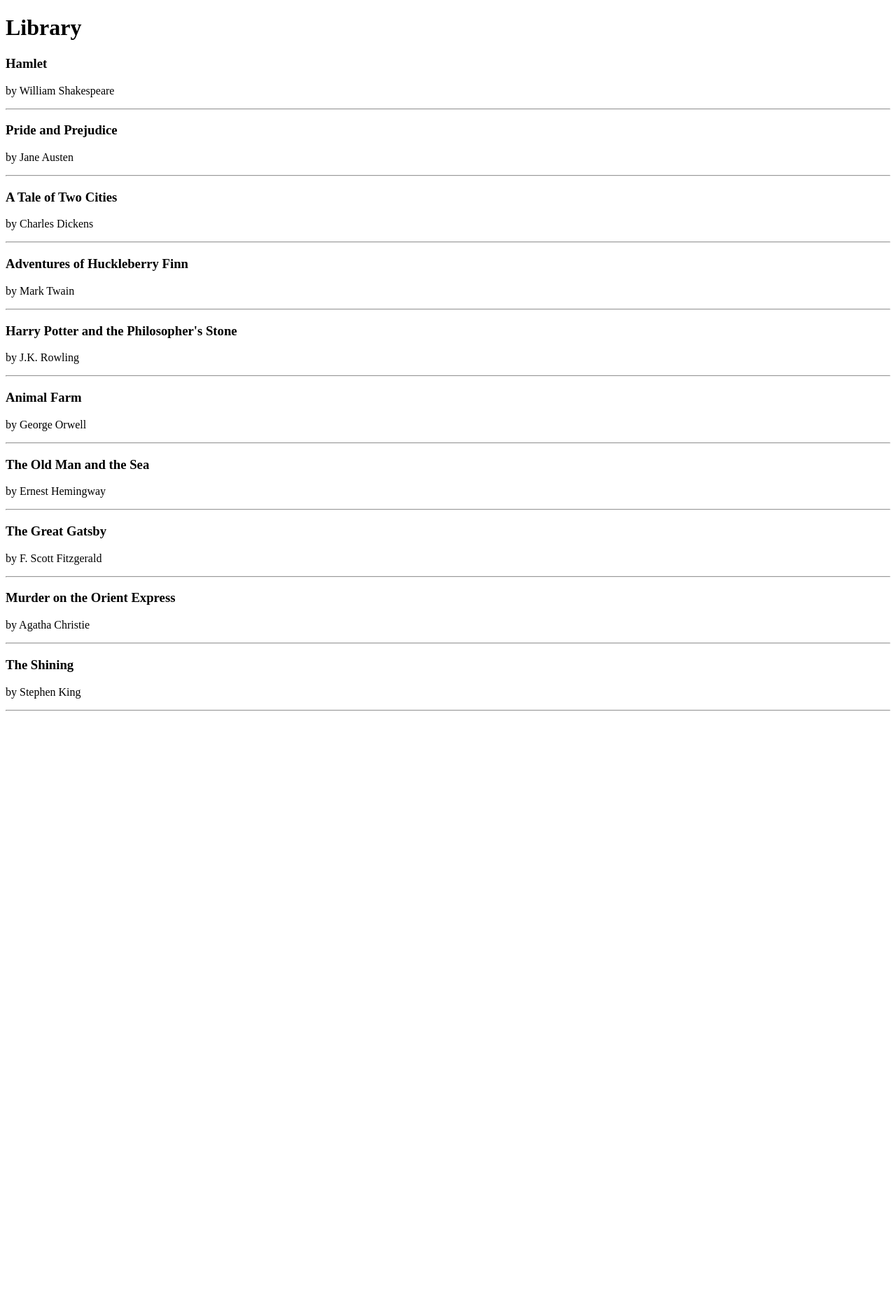
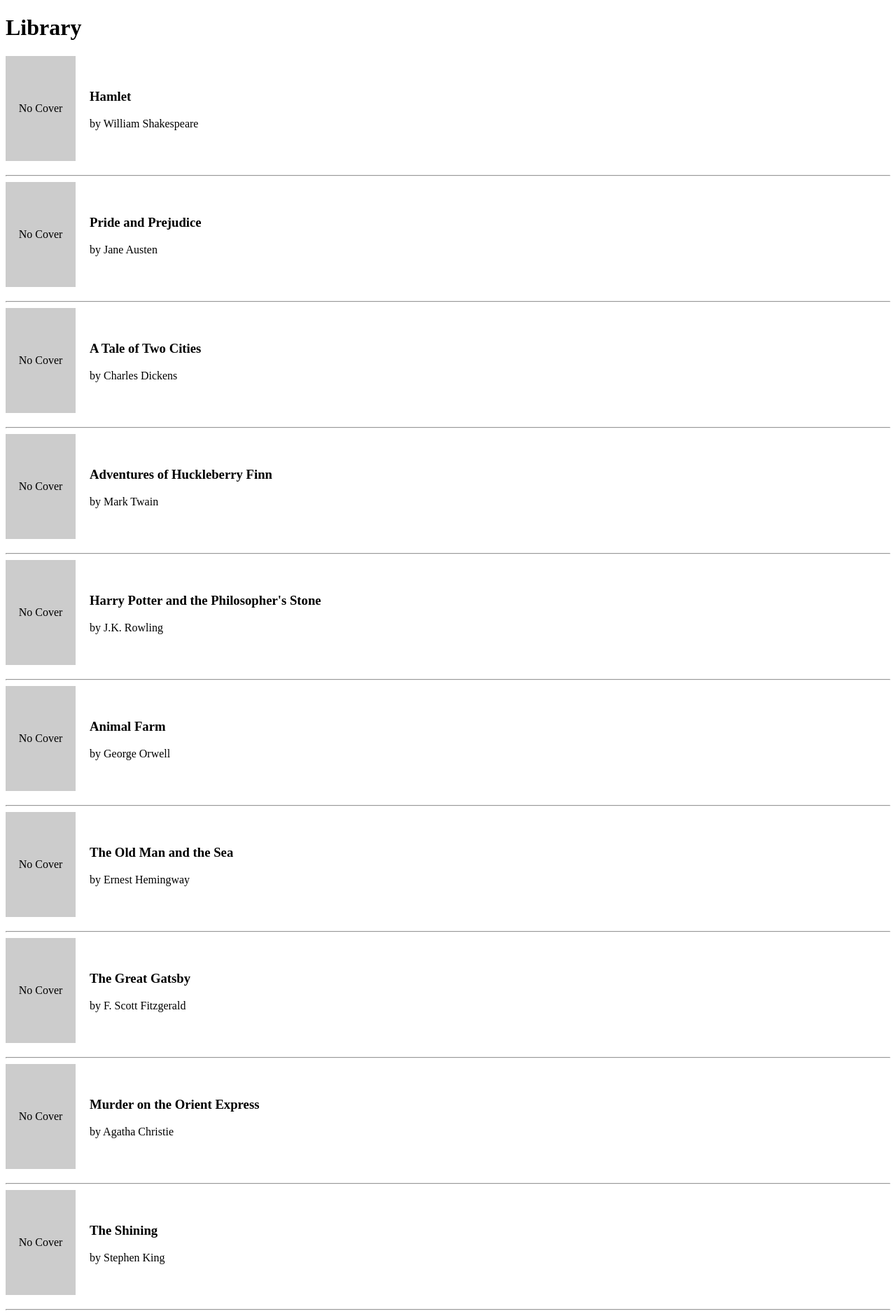
Before and after one commit to martenzoe/book_alchemy, a Flask app: template templates/home.html in a window 1280 px wide. Shown: the whole page at 70% size. Before the commit the page ends 1016 px from the top, so only its background shows below. Run offline with Flask 3, Linux system fonts and the light colour scheme; the template is opened without the code that fills it: values that come from a table or form of the project are taken from there, others are empty.

Commit message:
Added some Bokks and AUthors to the Database. Implemented the Open Libary Covers API

```diff
--- a/app.py
+++ b/app.py
@@ -72,8 +72,15 @@ def add_book():
 
 @app.route('/home', methods=['GET'])
 def home():
-    # Query all books from the database (with their authors)
+    # Query all books from the database
     books = Book.query.all()
+
+    # Generate cover URLs for each book
+    for book in books:
+        if book.isbn:
+            book.cover_url = f"https://covers.openlibrary.org/b/isbn/{book.isbn}-L.jpg"
+        else:
+            book.cover_url = None  # Fallback, falls keine ISBN vorhanden ist
 
     # Render the home.html template with the books data
     return render_template('home.html', books=books)
--- a/templates/home.html
+++ b/templates/home.html
@@ -4,15 +4,28 @@
     <meta charset="UTF-8">
     <meta name="viewport" content="width=device-width, initial-scale=1.0">
     <meta http-equiv="X-UA-Compatible" content="ie=edge">
+    <title>Library</title>
   </head>
   <body>
 
     <h1>Library</h1>
 
     {% for book in books %}
-      <div>
-        <h3>{{ book.title }}</h3>
-        <p>by {{ book.author.name }}</p>
+      <div style="display: flex; align-items: center; margin-bottom: 20px;">
+        <!-- Display Book Cover -->
+        {% if book.cover_url %}
+          <img src="{{ book.cover_url }}" alt="{{ book.title }} cover" style="width: 100px; height: auto; margin-right: 20px;">
+        {% else %}
+          <div style="width: 100px; height: 150px; background-color: #ccc; margin-right: 20px; display: flex; align-items: center; justify-content: center;">
+            No Cover
+          </div>
+        {% endif %}
+
+        <!-- Display Book Title and Author -->
+        <div>
+          <h3>{{ book.title }}</h3>
+          <p>by {{ book.author.name }}</p>
+        </div>
       </div>
       <hr>
     {% endfor %}
```
Also changed, not shown: data/library.sqlite.
